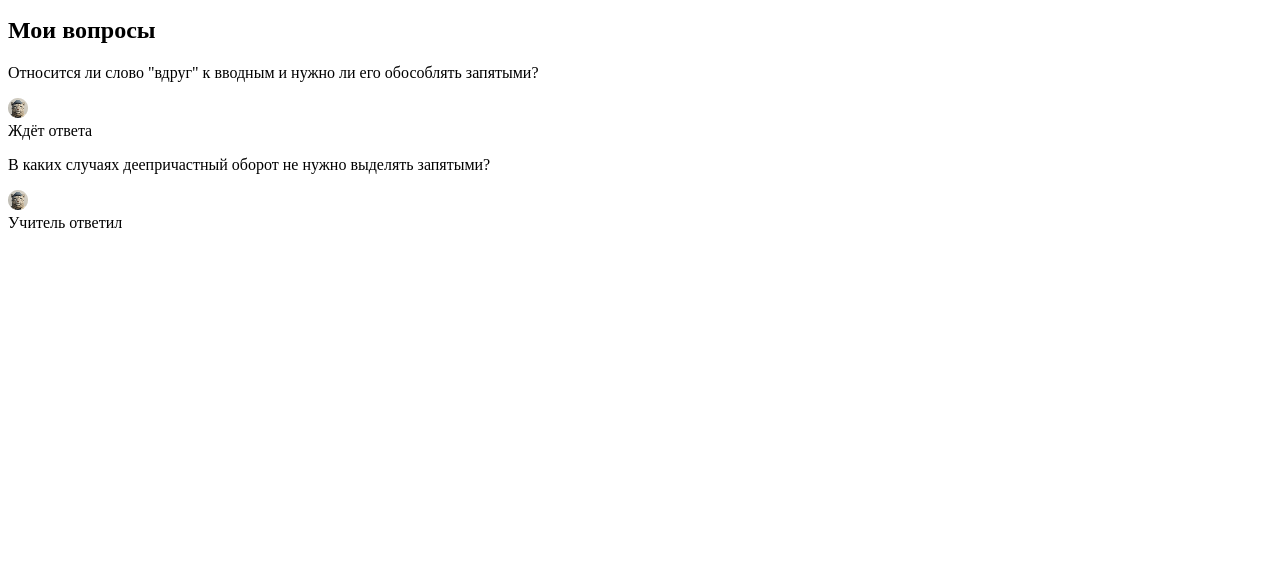
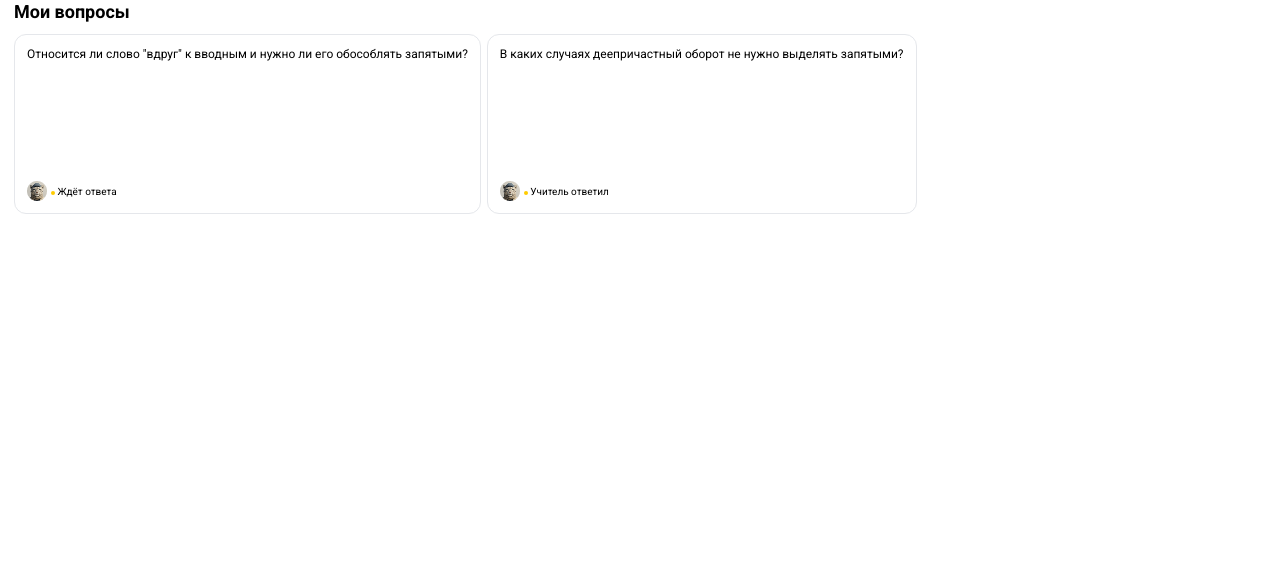
Before and after one commit to matyukha-chekhovskiy/EstOtvet, a plain HTML site: page web-ui/home/index.html in a window 1280 px wide. Shown: the part 224-800 px from the top of the page. Drawn offline with Linux system fonts and the light colour scheme; the site is published under a folder, as on GitHub Pages, so addresses that start at the root find nothing.

Commit message:
изменил путь к файлу CSS

```diff
--- a/web-ui/home/index.html
+++ b/web-ui/home/index.html
@@ -4,7 +4,7 @@
     <meta charset="UTF-8">
     <meta name="viewport" content="width=device-width, initial-scale=1.0">
     <title>Home</title>
-    <link rel="stylesheet" href="/EstOtvet/web-ui/home/home.css">
+    <link rel="stylesheet" href="./home.css">
 </head>
 <body>
 
```
